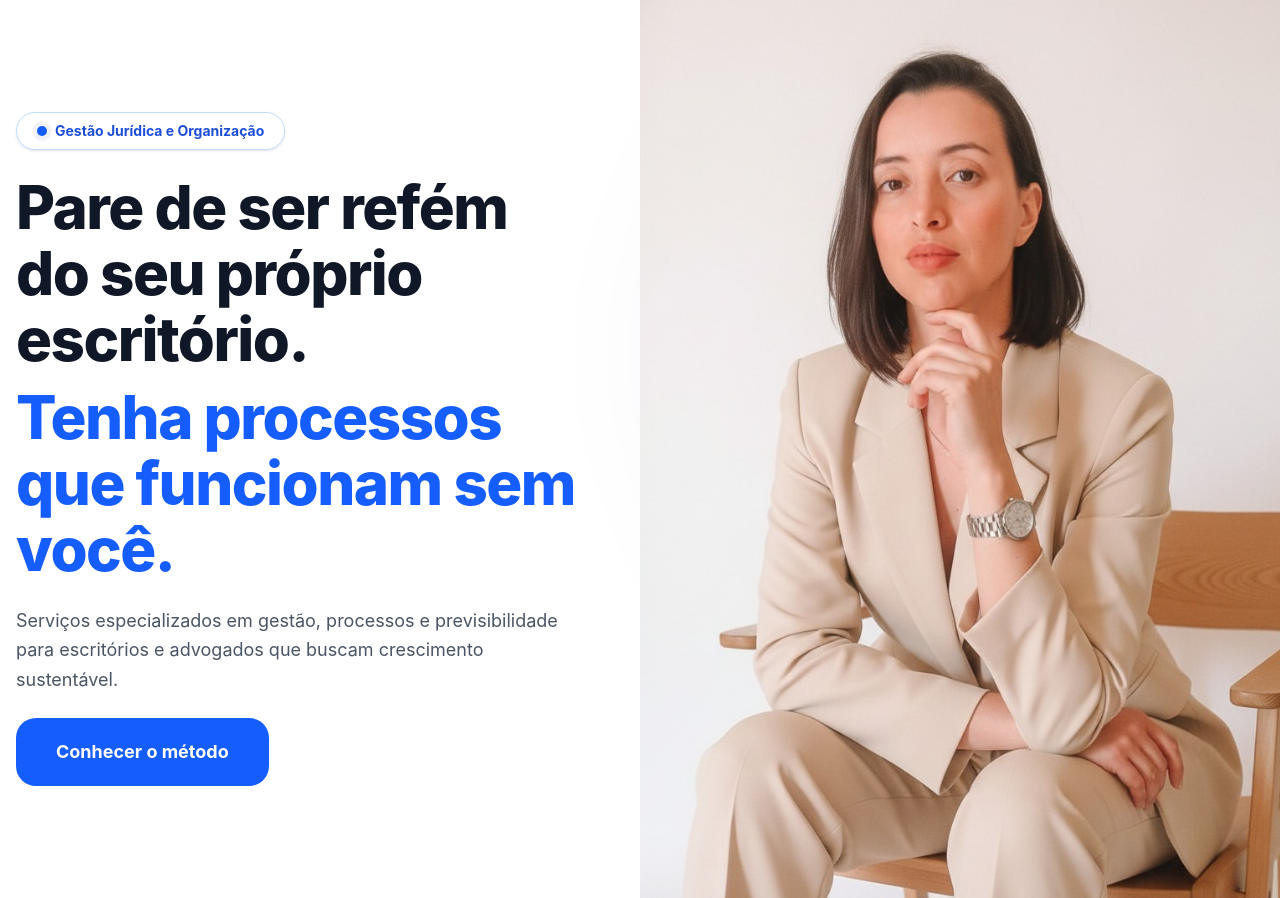
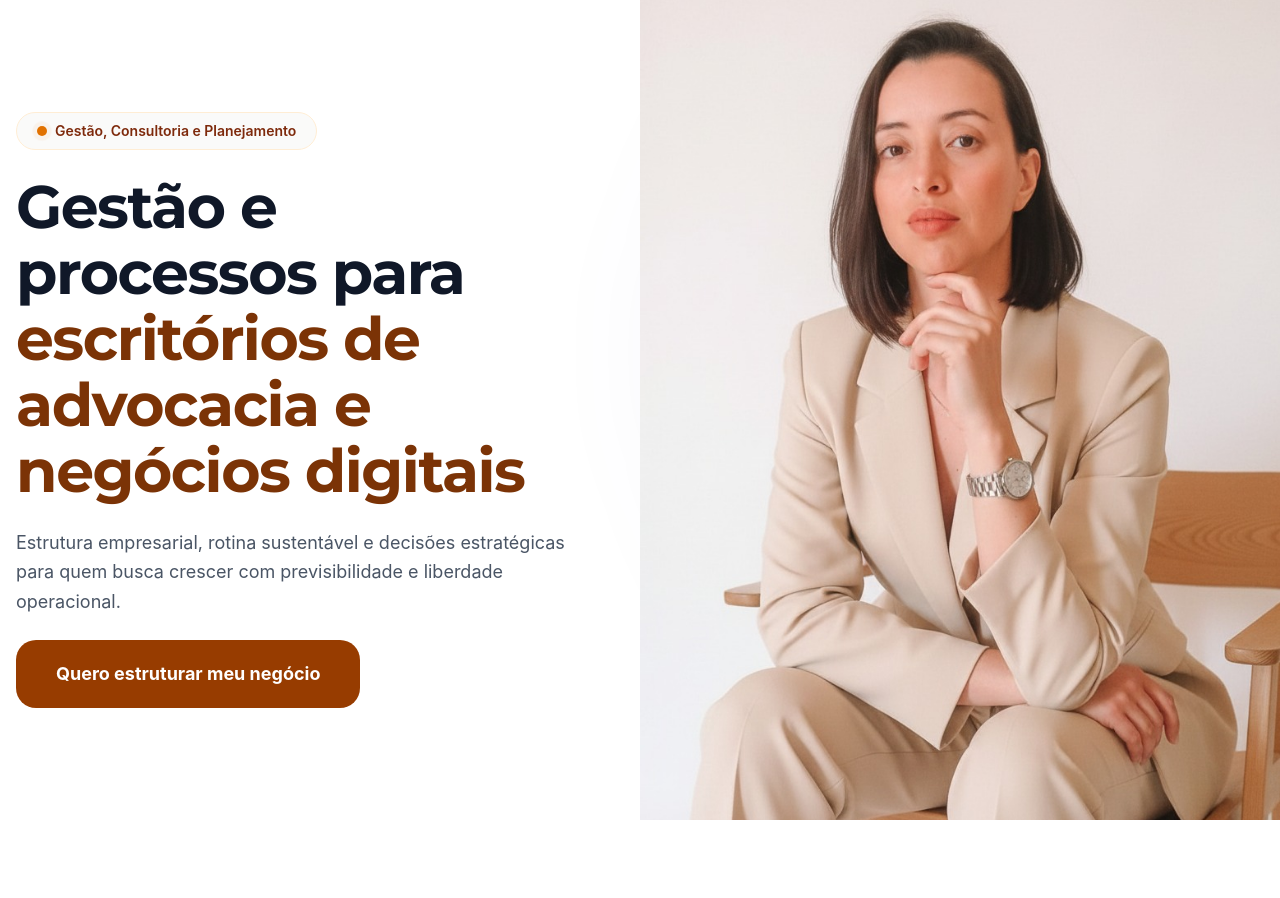
Before and after one commit to rodrigoanastacio/DA_webapp, a Next.js app: page / in a window 1280 px wide. After the commit the page ends 820 px from the top, so only its background shows below. Built offline with nearby package versions, Linux system fonts and the light colour scheme.

Commit message:
feat: Revamp hero section content and styling, update metadata, and integrate Montserrat font to reflect new branding.

```diff
--- a/src/app/(public)/page.tsx
+++ b/src/app/(public)/page.tsx
@@ -4,9 +4,9 @@ import { Metadata } from 'next'
 
 export const metadata: Metadata = {
   title:
-    'Consultoria em Gestão para Escritórios de Advocacia | Dayane Anastacio',
+    'Gestão e Estruturação para Escritórios e Negócios Digitais | Dayane Anastácio',
   description:
-    'Consultoria especializada em gestão jurídica. Processos claros, previsibilidade financeira e crescimento sustentável para escritórios de advocacia. Método GERAR com 10+ anos de experiência.',
+    'Especialista em gestão e processos para escritórios de advocacia e negócios digitais que cresceram, mas não têm estrutura para sustentar o crescimento.',
   keywords: [
     'gestão jurídica',
     'consultoria escritório advocacia',
@@ -19,9 +19,9 @@ export const metadata: Metadata = {
   ],
   openGraph: {
     title:
-      'Dayane Anastacio | Consultoria em Gestão para Escritórios de Advocacia',
+      'Gestão e Estruturação para Escritórios e Negócios Digitais | Dayane Anastácio',
     description:
-      'Pare de ser refém do seu próprio escritório. Tenha processos que funcionam sem você. Consultoria com o Método GERAR.',
+      'Especialista em gestão e processos para escritórios de advocacia e negócios digitais que cresceram, mas não têm estrutura para sustentar o crescimento.',
     url: 'https://dayaneanastacio.com.br/',
     siteName: 'Dayane Anastacio',
     locale: 'pt_BR',
@@ -31,15 +31,16 @@ export const metadata: Metadata = {
         url: 'https://dayaneanastacio.com.br/assets/og-image.jpg',
         width: 1200,
         height: 630,
-        alt: 'Dayane Anastácio - Consultoria em Gestão Jurídica'
+        alt: 'Dayane Anastácio - Gestão para Escritórios de Advocacia'
       }
     ]
   },
   twitter: {
     card: 'summary_large_image',
-    title: 'Dayane Anastacio | Consultoria em Gestão Jurídica',
+    title:
+      'Gestão e Estruturação para Escritórios e Negócios Digitais | Dayane Anastácio',
     description:
-      'Pare de ser refém do seu próprio escritório. Tenha processos que funcionam sem você.',
+      'Especialista em gestão e processos para escritórios de advocacia e negócios digitais que cresceram, mas não têm estrutura para sustentar o crescimento.',
     images: ['https://dayaneanastacio.com.br/assets/og-image.jpg']
   },
   alternates: {
--- a/src/app/globals.css
+++ b/src/app/globals.css
@@ -3,6 +3,7 @@
 @custom-variant dark (&:is(.dark *));
 
 @theme {
+  --font-montserrat: var(--font-montserrat);
   --color-blue-50: #eff6ff;
   --color-blue-100: #bfdbfe;
   --color-blue-300: #596e83;
--- a/src/app/layout.tsx
+++ b/src/app/layout.tsx
@@ -1,11 +1,18 @@
 import type { Metadata } from 'next'
-import { Manrope } from 'next/font/google'
+import { Manrope, Montserrat } from 'next/font/google'
 import './globals.css'
 
 const manrope = Manrope({
   variable: '--font-manrope',
   subsets: ['latin'],
   weight: ['300', '400', '500', '600', '700', '800'],
+  display: 'swap'
+})
+
+const montserrat = Montserrat({
+  variable: '--font-montserrat',
+  subsets: ['latin'],
+  weight: ['300', '400', '500', '600', '700', '800', '900'],
   display: 'swap'
 })
 
@@ -32,7 +39,7 @@ export default function RootLayout({
   return (
     <html lang="pt-BR">
       <body
-        className={`${manrope.variable} font-manrope antialiased bg-white text-gray-900 min-h-screen selection:bg-lp-primary selection:text-white`}
+        className={`${manrope.variable} ${montserrat.variable} font-manrope antialiased bg-white text-gray-900 min-h-screen selection:bg-lp-primary selection:text-white`}
       >
         {children}
       </body>
--- a/src/components/home/HeroInstitucional.tsx
+++ b/src/components/home/HeroInstitucional.tsx
@@ -34,7 +34,7 @@ export function HeroInstitucional() {
             alt="Dayane Anastácio - Consultora em Gestão Jurídica"
             width={800}
             height={1000}
-            className="w-full h-auto object-cover max-h-[70vh]"
+            className="w-full h-auto object-cover object-top max-h-[70vh]"
             priority
           />
         </div>
@@ -45,45 +45,45 @@ export function HeroInstitucional() {
             <div className="flex flex-col justify-center space-y-6 pt-10 pb-16 md:py-28 lg:pr-16">
               <FadeIn delay={0.1}>
                 <motion.div
-                  className="inline-flex items-center gap-2 px-5 py-2 text-sm font-bold text-blue-700 bg-white/80 backdrop-blur-sm border border-blue-100 rounded-full cursor-default shadow-sm w-fit"
+                  className="inline-flex items-center gap-2 px-5 py-2 text-sm font-semibold text-orange-900 bg-stone-50 backdrop-blur-sm border border-orange-100 rounded-full cursor-default shadow-amber-100 w-fit"
                   whileHover={{ scale: 1.05 }}
                 >
                   <span
                     className="relative flex h-2.5 w-2.5"
                     aria-hidden="true"
                   >
-                    <span className="animate-ping absolute inline-flex h-full w-full rounded-full bg-blue-500 opacity-75" />
-                    <span className="relative inline-flex rounded-full h-2.5 w-2.5 bg-blue-600" />
+                    <span className="animate-ping absolute inline-flex h-full w-full rounded-full bg-amber-600 opacity-75" />
+                    <span className="relative inline-flex rounded-full h-2.5 w-2.5 bg-amber-600" />
                   </span>
-                  Gestão Jurídica e Organização
+                  Gestão, Consultoria e Planejamento
                 </motion.div>
               </FadeIn>
 
               <FadeIn delay={0.2} duration={0.8}>
                 <div className="space-y-3">
-                  <h1 className="text-4xl md:text-5xl lg:text-6xl font-extrabold text-gray-900 tracking-tight leading-[1.1]">
-                    Pare de ser refém do seu próprio escritório.
+                  <h1 className="font-montserrat text-4xl md:text-5xl lg:text-6xl font-bold text-gray-900 tracking-tight leading-[1.1]">
+                    Gestão e processos para{' '}
+                    <strong className="text-4xl md:text-5xl lg:text-6xl font-bold text-amber-900 tracking-tight leading-[1.1]">
+                      escritórios de advocacia e negócios digitais
+                    </strong>
                   </h1>
-                  <p className="text-4xl md:text-5xl lg:text-6xl font-extrabold text-blue-600 tracking-tight leading-[1.1]">
-                    Tenha processos que funcionam sem você.
-                  </p>
                 </div>
               </FadeIn>
 
               <FadeIn delay={0.4}>
                 <p className="text-lg text-gray-600 max-w-xl leading-relaxed">
-                  Serviços especializados em gestão, processos e previsibilidade
-                  para escritórios e advogados que buscam crescimento
-                  sustentável.
+                  Estrutura empresarial, rotina sustentável e decisões
+                  estratégicas para quem busca crescer com previsibilidade e
+                  liberdade operacional.
                 </p>
               </FadeIn>
 
               <ScaleIn delay={0.6}>
                 <Link
-                  href="/mentoria-e-gestao-estrategica"
-                  className="inline-flex items-center px-10 py-5 text-lg font-bold text-white transition-all duration-300 bg-blue-600 rounded-2xl hover:bg-blue-700 hover:shadow-xl hover:shadow-blue-200 hover:-translate-y-1 focus:outline-none focus:ring-2 focus:ring-blue-600 focus:ring-offset-2 w-fit"
+                  href="/lp/mentoria-e-gestao-estrategica"
+                  className="inline-flex items-center px-10 py-5 text-lg font-bold text-white transition-all duration-300 bg-amber-800 rounded-2xl hover:bg-amber-900 hover:shadow-amber-400 hover:-translate-y-1 focus:outline-none focus:ring-2 focus:ring-amber-900 focus:ring-offset-2 w-fit"
                 >
-                  Conhecer o método
+                  Quero estruturar meu negócio
                 </Link>
               </ScaleIn>
             </div>
```
